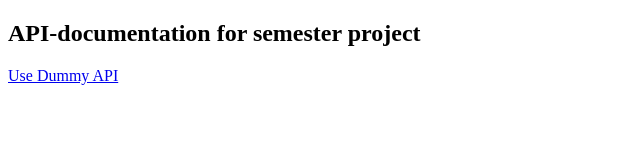
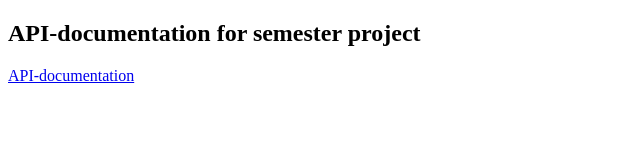
Before and after one commit to fullStackJavaScript-dat/express-mongo-typescript-start-code, a website: page public/index.html in a window 1280 px wide. Shown: the full height of the page, 0-640 px from the left. Drawn offline with Linux system fonts and the light colour scheme.

Commit message:
new branch for the game project

```diff
--- a/package.json
+++ b/package.json
@@ -29,10 +29,12 @@
   "license": "ISC",
   "dependencies": {
     "@types/express": "^4.17.2",
+    "@types/swagger-ui-express": "^4.1.1",
     "concurrently": "^5.1.0",
     "dotenv": "^8.2.0",
     "express": "^4.17.1",
     "mongodb": "^3.4.1",
+    "swagger-ui-express": "^4.1.3",
     "typescript": "^3.7.4"
   },
   "devDependencies": {
--- a/public/index.html
+++ b/public/index.html
@@ -9,7 +9,7 @@
 
 <body>
   <h2>API-documentation for semester project</h2>
-  <a href="/api/dummy">Use Dummy API</a>
+  <a href="/api-doc">API-documentation</a>
 
 </body>
 
```
Also changed, not shown: src/app.ts (+8 -0 lines), 1 other file.
